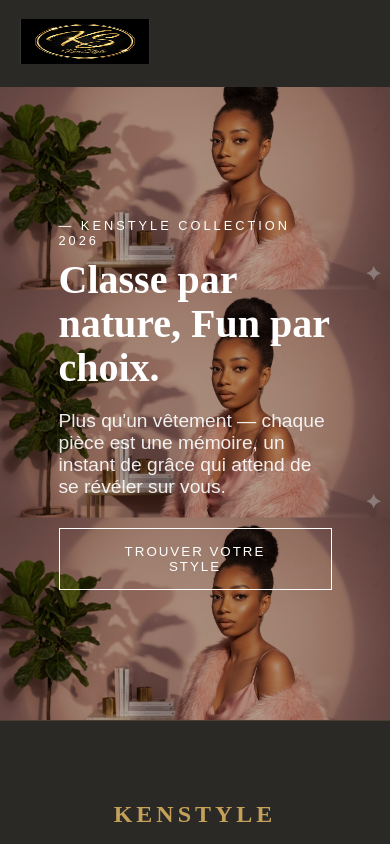
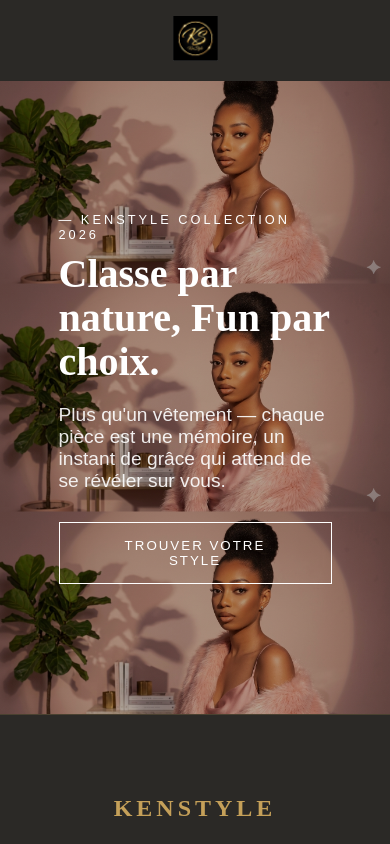
Before and after one commit to Abdou-dev0/kenstyle, a Next.js app: page / in a window 390 px wide. Shown: the top 844 px of the page. Built offline with nearby package versions, Linux system fonts and the light colour scheme.

Commit message:
Changer l'apparence du navigation sur mobile

```diff
--- a/src/components/Navbar.module.css
+++ b/src/components/Navbar.module.css
@@ -64,7 +64,18 @@
 
 /* Responsive mobile */
 @media (max-width: 900px) {
+  .nav {
+    justify-content: center; /* Centre le logo horizontalement */
+    padding: 1rem 5%;       /* Réduit un peu la hauteur sur mobile */
+  }
+
   .menu, .actions {
-    display: none;
+    display: none; /* Cache le menu et le bouton CTA */
+  }
+
+  /* Si tu as une image/logo dans .nav, on s'assure qu'elle est bien centrée */
+  .nav img {
+    max-height: 50px; /* Ajuste selon la taille de ton logo */
+    width: auto;
   }
 }
```
